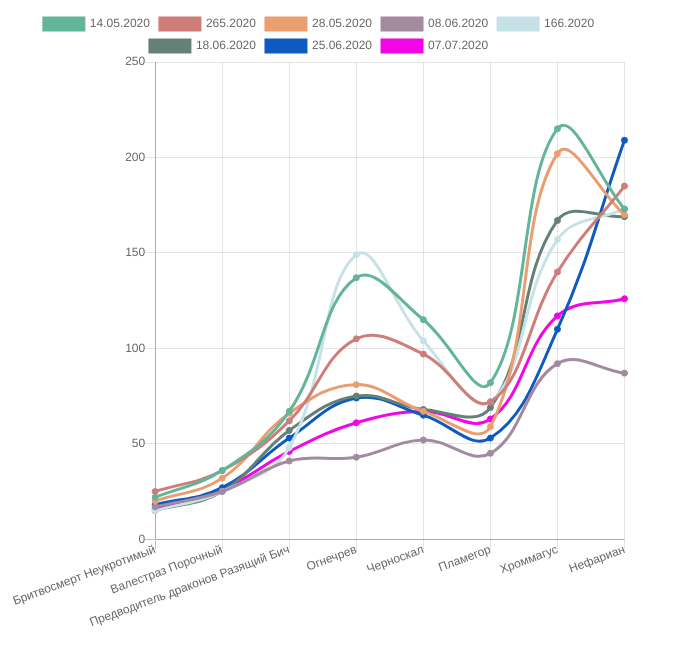
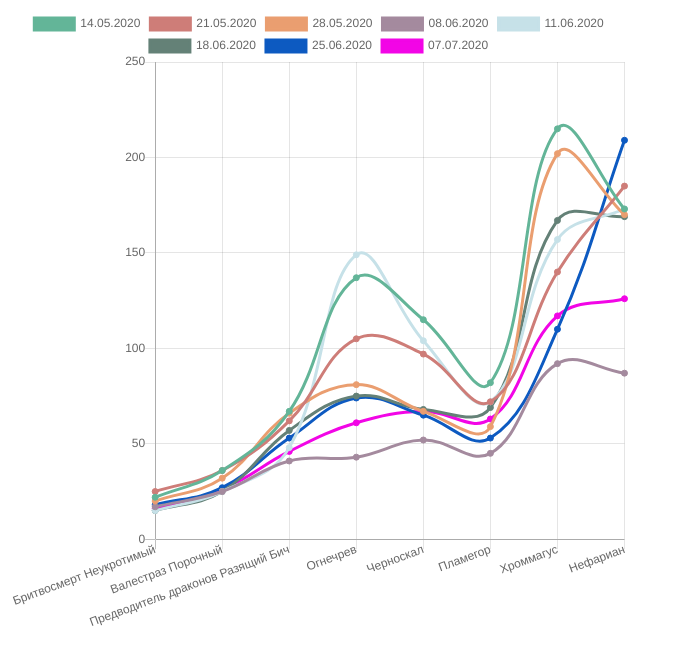
Before and after one commit to nick-kravchenko/bwl-stats, a plain HTML site: page index.html in a window 1280 px wide. Shown: the whole page, without its empty margins (0-678 px from the left). Drawn offline with nearby package versions, Linux system fonts and the light colour scheme.

Commit message:
Update index.html

```diff
--- a/index.html
+++ b/index.html
@@ -81,6 +81,14 @@
             "#f812b3", "#b17fc9", "#8d6c2f", "#d3277a", "#2ca1ae", "#9685eb", "#8a96c6",
             "#dba2e6", "#76fc1b", "#608fa4", "#20f6ba", "#07d7f6", "#dce77a", "#77ecca"
         ];
+
+
+
+
+
+
+
+
         const data = {
             '14.05.2020': {
                 'Бритвосмерт Неукротимый': 22,
@@ -92,7 +100,7 @@
                 'Хроммагус': 215,
                 'Нефариан': 173,
             },
-            '265.2020': {
+            '21.05.2020': {
                 'Бритвосмерт Неукротимый': 25,
                 'Валестраз Порочный': 36,
                 'Предводитель драконов Разящий Бич': 62,
@@ -122,7 +130,7 @@
                 'Хроммагус': 60 + 32,
                 'Нефариан': 60 + 27,
             },
-            '166.2020': {
+            '11.06.2020': {
                 'Бритвосмерт Неукротимый': 15,
                 'Валестраз Порочный': 25,
                 'Предводитель драконов Разящий Бич': 48,
```
